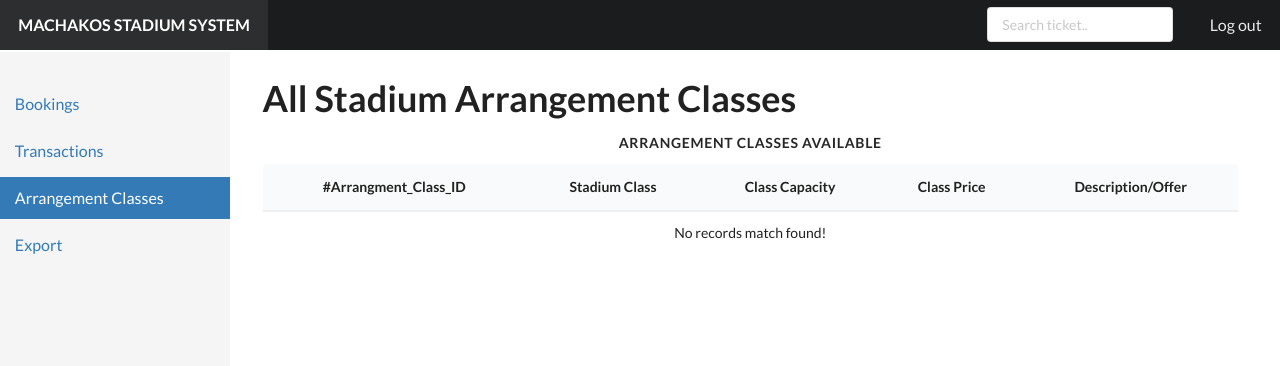
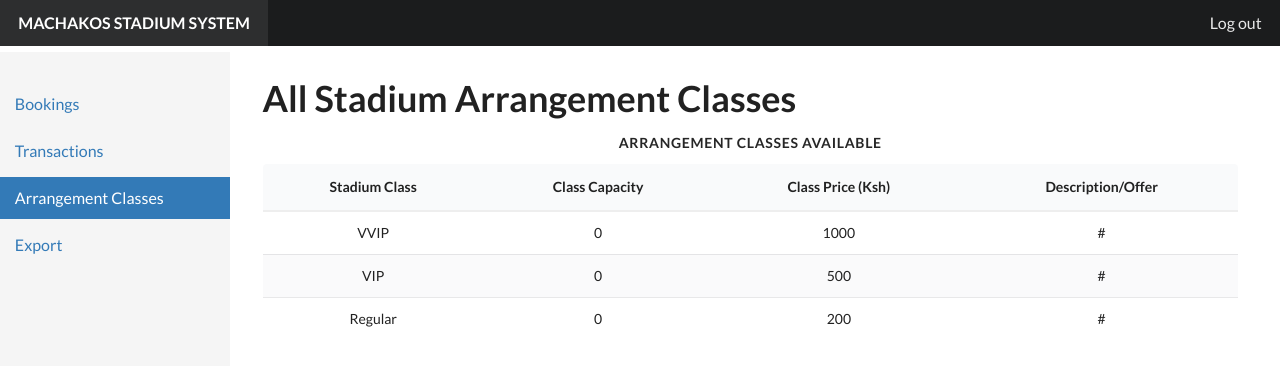
Before and after one commit to mathekaJosef/stadium_mngt, a PHP site: page /admin/arrangementclass.php in a window 1280 px wide. Shown: the top 366 px of the page. Run offline with PHP 8.4, Linux system fonts and the light colour scheme; the visitor is signed in with stand-in values (Sample User, id 1); data comes from the database, SQL or seed files in the repository; data that the repository does not hold is empty.

Commit message:
changes on pricing and admin arrangement class module

```diff
--- a/admin/arrangementclass.php
+++ b/admin/arrangementclass.php
@@ -19,13 +19,6 @@
     <div class="ui inverted huge borderless fixed fluid menu">
       <a class="header item">MACHAKOS STADIUM SYSTEM</a>
       <div class="right menu">
-        <div class="item">
-          <div class="ui small input">
-		  <form>
-            <input placeholder="Search ticket.." name="search" />
-			</form>
-          </div>
-        </div>
         <a class="item" href="logout.php">Log out</a>
       </div>
     </div>
@@ -46,26 +39,40 @@
         <div class="ui horizontal divider"> Arrangement Classes Available</div>
 		<div class="row">
             <table class="ui single line striped selectable center aligned  table">
-<thead><tr><th>#Arrangment_Class_ID</th><th>Stadium Class</th><th>Class Capacity</th><th>Class Price</th><th>Description/Offer</th></tr></thead>
+<thead><tr><th>Stadium Class</th><th>Class Capacity</th><th>Class Price (Ksh)</th><th>Description/Offer</th></tr></thead>
 <tbody>
-<?php
-require("../dbengine/dbconnect.php");
-if(isset($_GET['search'])){$search=$_GET['search'];$data=mysqli_query($conn,"SELECT * FROM available_class WHERE class_id LIKE '%$search%' or class_name LIKE '%$search%'");}
-else{$data=mysqli_query($conn,"SELECT * FROM available_class");}
-
-if(($data) && (mysqli_num_rows($data) >0)){
-
-//getting data and generating a row
-while($row=mysqli_fetch_assoc($data))
-{
-echo("<tr><td>".$row['class_id']."</td><td>".$row['class_name']."</td><td>".$row['class_capacity']."</td><td>".$row['class_price']."</td><td>".$row['description']."</td></tr>");
-}
-}
-else{
-echo "<tr><td colspan='5'>No records match found! </td></tr>";
-}
-mysqli_close($conn);
-?>
+  <tr>
+    <td>VVIP</td>
+    <?php
+     require_once('../dbengine/dbconnect.php');
+     $sql1 = mysqli_query($conn, "SELECT COUNT(seats_reserved) AS num FROM booking_details WHERE class_reserved = 'VVIP'");
+     $row1 = mysqli_fetch_assoc($sql1);
+    ?>
+    <td><?php echo $row1['num'];?></td>
+    <td>1000</td>
+    <td>#</td>
+  </tr>
+  <tr>
+    <td>VIP</td>
+    <?php
+     require_once('../dbengine/dbconnect.php');
+     $sql2 = mysqli_query($conn, "SELECT COUNT(seats_reserved) AS num FROM booking_details WHERE class_reserved = 'VIP'");
+     $row2 = mysqli_fetch_assoc($sql2);
+    ?>
+    <td><?php echo $row2['num'];?></td>
+    <td>500</td>
+    <td>#</td>
+  </tr>
+  <tr>
+    <td>Regular</td>
+    <?php
+     $sql3 = mysqli_query($conn, "SELECT COUNT(seats_reserved) AS num FROM booking_details WHERE class_reserved = 'Regular'");
+     $row3 = mysqli_fetch_assoc($sql3);
+    ?>
+    <td><?php echo $row3['num'];?></td>
+    <td>200</td>
+    <td>#</td>
+  </tr>
 </tbody>
             </table>
             </div>
--- a/admin/bookings.php
+++ b/admin/bookings.php
@@ -59,7 +59,7 @@ echo ("<div class='ui negative message' style='margin:auto'>Error! Could not pro
 ?>
 		<div class="row">
             <table class="ui single line striped selectable center aligned  table">
-<thead><tr><th>#Ticket Ref</th><th>User Name</th><th>Contact/Email</th><th>Stadium Class Reserved</th><th>Venue</th><th>#No Seats</th><th>Event Date</th><th>Operation</th></tr></thead>
+<thead><tr><th>#Ticket Ref</th><th>User Name</th><th>Stadium Class Reserved</th><th>Venue</th><th>#No Seats</th><th>Event Date</th><th>Operation</th></tr></thead>
 <tbody>
 <?php
 require("../dbengine/dbconnect.php");
@@ -71,7 +71,7 @@ if(($data) && (mysqli_num_rows($data) >0)){
 //getting data and generating a row
 while($row=mysqli_fetch_assoc($data))
 {$order=$row['order_ref'];
-echo("<tr><td>".$row['order_ref']."</td><td>".$row['fullname']."</td><td>".$row['contact']."</td><td>".$row['class_reserved']."</td><td>".$row['destination']."</td><td>".$row['seats_reserved']."</td><td>".$row['date_reserved']."</td><td><a class='ui tiny button orange' href='bookings.php?reject=$order'>Reject</a></td></tr>");
+echo("<tr><td>".$row['order_ref']."</td><td>".$row['fullname']."</td><td>".$row['class_reserved']."</td><td>".$row['destination']."</td><td>".$row['seats_reserved']."</td><td>".$row['date_reserved']."</td><td><a class='ui tiny button orange' href='bookings.php?reject=$order'>Reject</a></td></tr>");
 }
 }
 else{
--- a/admin/login.php
+++ b/admin/login.php
@@ -3,7 +3,7 @@
 <head>
     <meta charset="utf-8">
     <meta name="viewport" content="width=device-width, initial-scale=1.0">
-<title>Welcome to Swagfin Inc</title>
+<title>Admin Sign In</title>
 
     <link href="static/dist/semantic-ui/semantic.min.css" rel="stylesheet" type="text/css" />
     <script src="static/dist/jquery/jquery.min.js"></script>
```
Also changed, not shown: booking/booking.php (+28 -12 lines), booking/index.php (+4 -4 lines).
